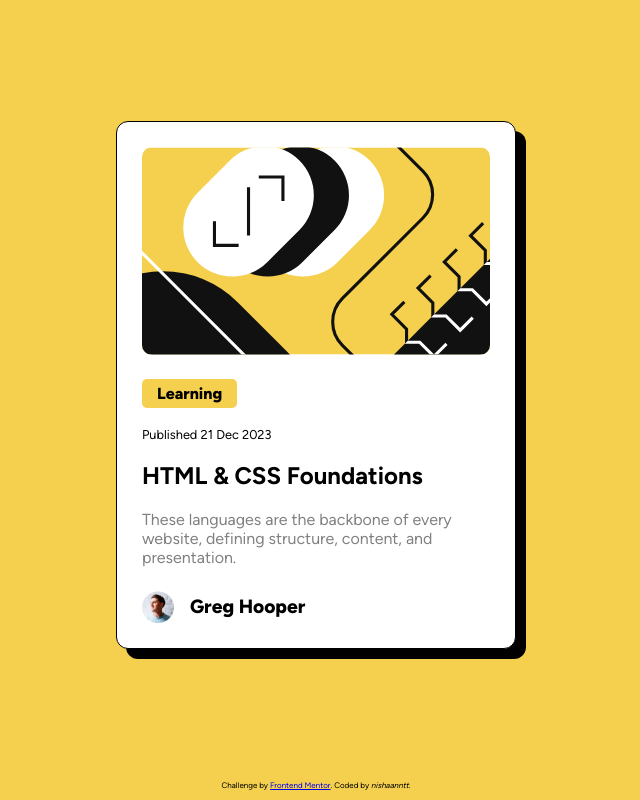
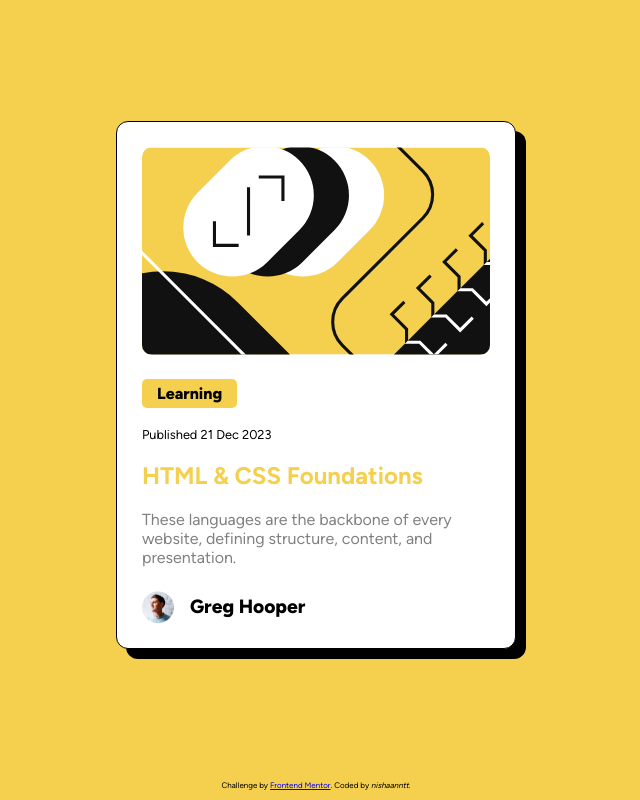
Before and after one commit to nishaanntt/blogpreviewcard, a plain HTML site: page index.html in a window 1280 px wide. In both pictures the pointer is over the element "HTML & CSS Foundations". Shown: the whole page, without its empty margins (324-964 px from the left). Drawn offline with Linux system fonts and the light colour scheme.

Commit message:
modified readme

```diff
--- a/index.html
+++ b/index.html
@@ -25,7 +25,7 @@
 				/>
 				<p id="category">Learning</p>
 				<p id="published">Published 21 Dec 2023</p>
-				<h2>HTML & CSS Foundations</h2>
+				<h2 id="title">HTML & CSS Foundations</h2>
 				<p id="content">
 					These languages are the backbone of every website, defining structure,
 					content, and presentation.
--- a/styles.css
+++ b/styles.css
@@ -60,6 +60,11 @@ main {
 	color: hsl(0, 0%, 50%);
 }
 
+h2:hover {
+	color: hsl(47, 88%, 63%);
+	cursor: default;
+}
+
 .author {
 	margin-top: 1.5em;
 	display: flex;
```
Also changed, not shown: 2 other files.
